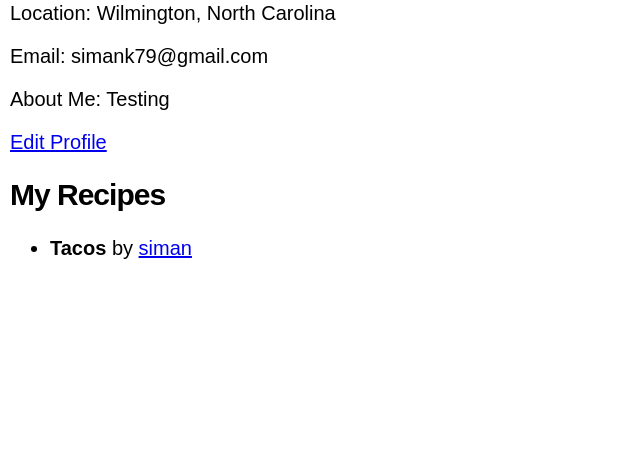
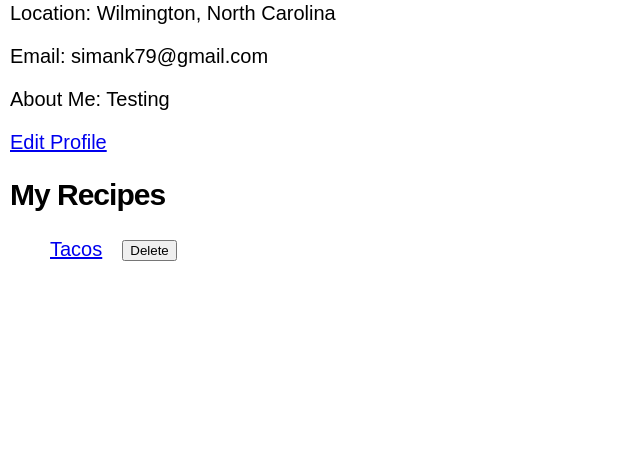
Before and after one commit to simankim2/ForkFolio, a Django app: page /recipes/profile/ in a window 1280 px wide. Shown: the part 201-661 px from the top of the page, without its empty margins (0-640 px from the left). Run offline with Django 5.2, Linux system fonts and the light colour scheme; a user stored in the database is signed in; data comes from the database, SQL or seed files in the repository; both versions use the stored data as it was after the commit.

Commit message:
Bug fixing for incremental forms

```diff
--- a/recipes/static/css/recipes.css
+++ b/recipes/static/css/recipes.css
@@ -131,6 +131,29 @@ img {
   padding-bottom: 50px;
   }
 
+.recipe-item {
+  display: flex;
+  align-items: center;  /* Align items vertically in the center */
+  margin-bottom: 10px;  /* Space between each recipe item */
+}
+
+.recipe-name {
+  margin-right: 20px;  /* Space between the recipe name and the delete button */
+}
+
+.recipe-delete button {
+  padding: 5px 10px;  /* Smaller padding for the button */
+  background-color: #f44336; /* Red color for the delete button */
+  color: white;
+  border: none;
+  cursor: pointer;
+}
+
+.recipe-delete button:hover {
+  background-color: #d32f2f; /* Slightly darker on hover */
+}
+
+
 .recipe-grid {
   display: grid;
   grid-template-columns: repeat(auto-fit, minmax(160px, 1fr)); /* Adjusts number of columns based on the container width */
--- a/recipes/templates/recipes/profile.html
+++ b/recipes/templates/recipes/profile.html
@@ -17,10 +17,17 @@
   <h2>My Recipes</h2>
   <ul>
     {% for recipe in recipes %}
-      <li>
-        <strong>{{ recipe.title }}</strong>
-        by <a href="{% url 'user_profile' recipe.user.username %}">{{ recipe.user.username }}</a>
-      </li>
+      <div class="recipe-item">
+        <div class="recipe-name">
+          <a href="{% url 'show_recipe' id=recipe.id %}">{{ recipe.title }}</a>
+        </div>
+        <div class="recipe_delete">
+          <form action="{% url 'delete_recipe' id=recipe.id %}" method="post">
+            {% csrf_token %}
+            <button type="submit" onclick="return confirm('Are you sure you want to delete this recipe?');">Delete</button>
+          </form>
+        </div>
+      </div>
     {% endfor %}
   </ul>
 {% endblock %}
--- a/recipes/urls.py
+++ b/recipes/urls.py
@@ -1,7 +1,7 @@
 from django.urls import path
 from django.contrib.auth import views as auth_views
 from .views import signup
-from recipes.views import show_recipe, recipe_list, create_recipe, edit_recipe, profile_view, profile_edit
+from recipes.views import show_recipe, recipe_list, create_recipe, edit_recipe, delete_recipe, profile_view, profile_edit
 
 
 urlpatterns = [
@@ -9,6 +9,7 @@ urlpatterns = [
     path("<int:id>/", show_recipe, name="show_recipe"),
     path("create/", create_recipe, name="create_recipe"),
     path("<int:id>/edit/", edit_recipe, name="edit_recipe"),
+    path("recipe/delete/<int:id>/", delete_recipe, name="delete_recipe"),
     path("signup/", signup, name="signup"),
     path("login/", auth_views.LoginView.as_view(template_name="recipes/login.html"), name="login"),
     path("logout/", auth_views.LogoutView.as_view(next_page="recipe_list"), name="logout"),
--- a/recipes/views.py
+++ b/recipes/views.py
@@ -78,6 +78,15 @@ def edit_recipe(request, id):
     return render(request, "recipes/edit.html", context)
 
 
+@login_required
+def delete_recipe(request, id):
+    recipe = get_object_or_404(Recipe, id=id, user=request.user)  # Ensure that recipe belongs to the user
+    if request.method == 'POST':
+        recipe.delete()
+        return redirect('user_profile', username=request.user.username)  # Redirect to the profile page or wherever appropriate
+    return redirect('show_recipe', id=id)  # If not POST, redirect back to the recipe detail page
+
+
 def signup(request):
     if request.method == "POST":
         form = SignUpForm(request.POST)
```
Also changed, not shown: db.sqlite3.
